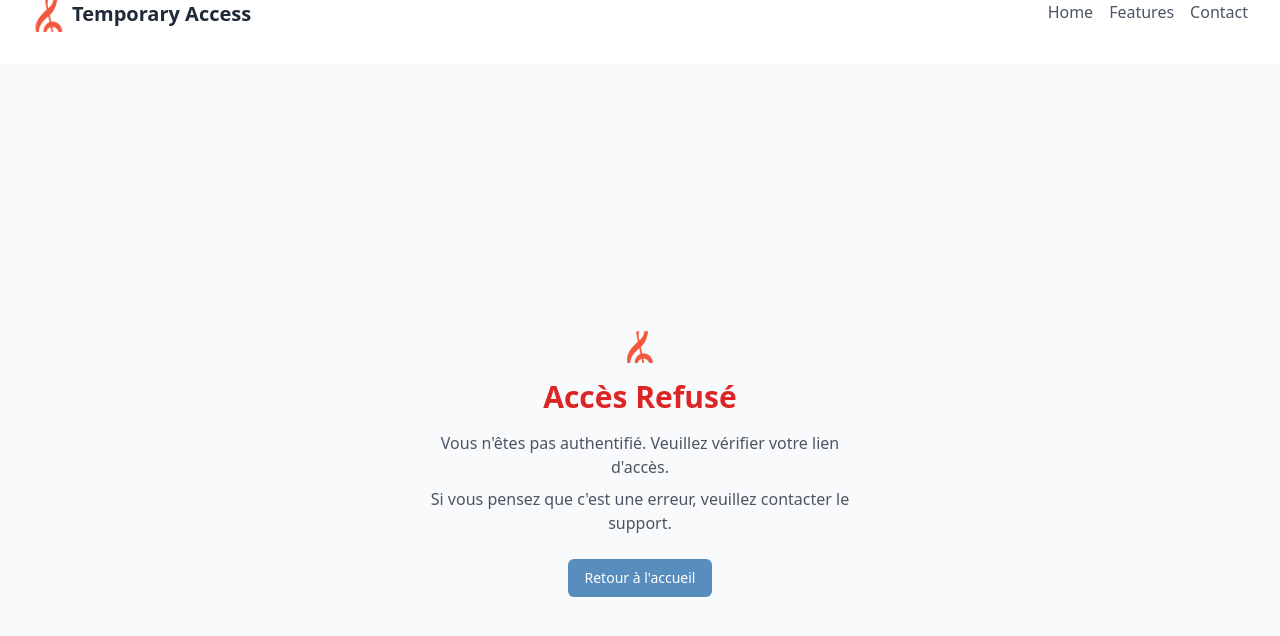
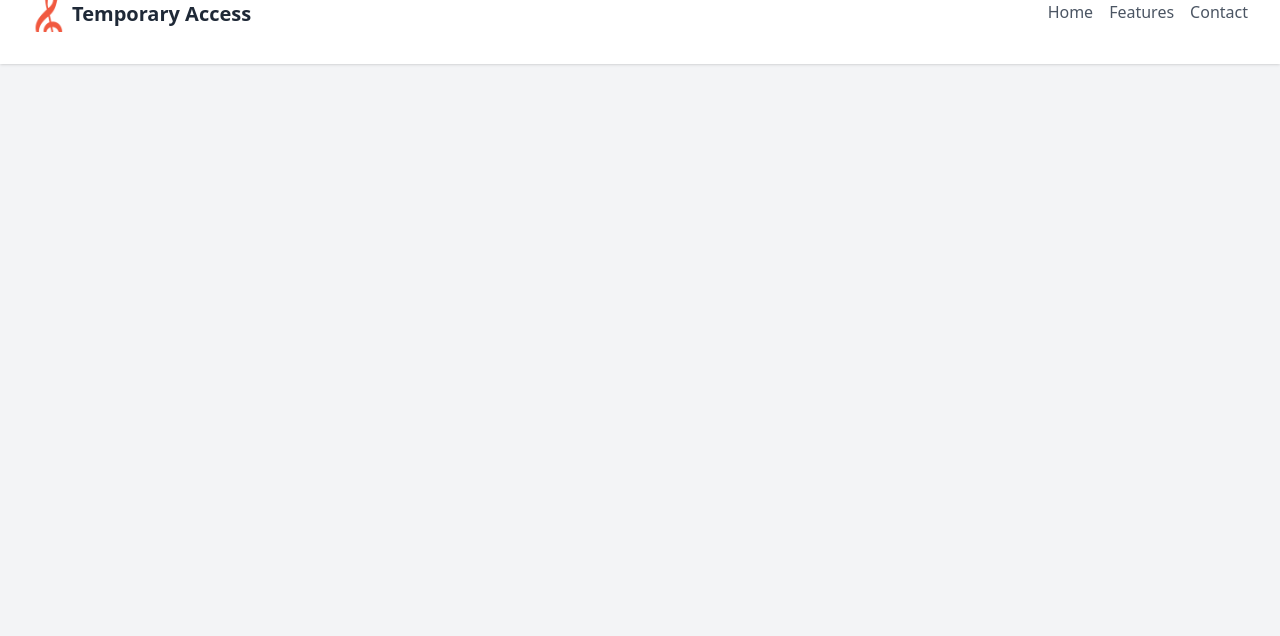
Before and after one commit to Allegro-Musique/temporary_access_boilerplate, a Vue app: page / in a window 1280 px wide. Before the commit this address led to /access-denied. Shown: the top 636 px of the page. Built offline with nearby package versions, Linux system fonts and the light colour scheme; no server answers.

Commit message:
remove pages

```diff
--- a/src/router/index.ts
+++ b/src/router/index.ts
@@ -1,35 +1,12 @@
 import { createRouter, createWebHistory, RouteLocationNormalizedLoaded, NavigationGuardNext } from 'vue-router'
 import { useAuthStore } from '../stores/auth'
-import Upload from '../views/Upload.vue'
-import AccessDenied from '../views/AccessDenied.vue'
-import NotFound from '../views/NotFound.vue'
-import TeacherRegistration from '../views/TeacherRegistration.vue'
 
 const routes = [
   {
     path: '/',
-    redirect: '/upload'
-  },
-  {
-    path: '/upload',
-    name: 'upload',
-    component: Upload,
+    name: 'home',
+    component: { template: '<div>Home</div>' },
     meta: { requiresAuth: true }
-  },
-  {
-    path: '/access-denied',
-    name: 'access-denied',
-    component: AccessDenied
-  },
-  {
-    path: '/teacher-registration',
-    name: 'teacher-registration',
-    component: TeacherRegistration
-  },
-  {
-    path: '/:pathMatch(.*)*',
-    name: 'not-found',
-    component: NotFound
   }
 ]
 
@@ -48,13 +25,11 @@ router.beforeEach(async (to: RouteLocationNormalizedLoaded, from: RouteLocationN
     const key = to.query.key as string
     const isAuthenticated = await authStore.checkAuthentication(key)
     if (!isAuthenticated) {
-      next({ name: 'access-denied' }) // Redirect to Access Denied page if authentication fails
-    } else {
-      next()
+      next({ path: '/', query: { from: from.path } }) // Store the origin path
+      return
     }
-  } else {
-    next()
   }
+  next()
 })
 
 export default router
```
